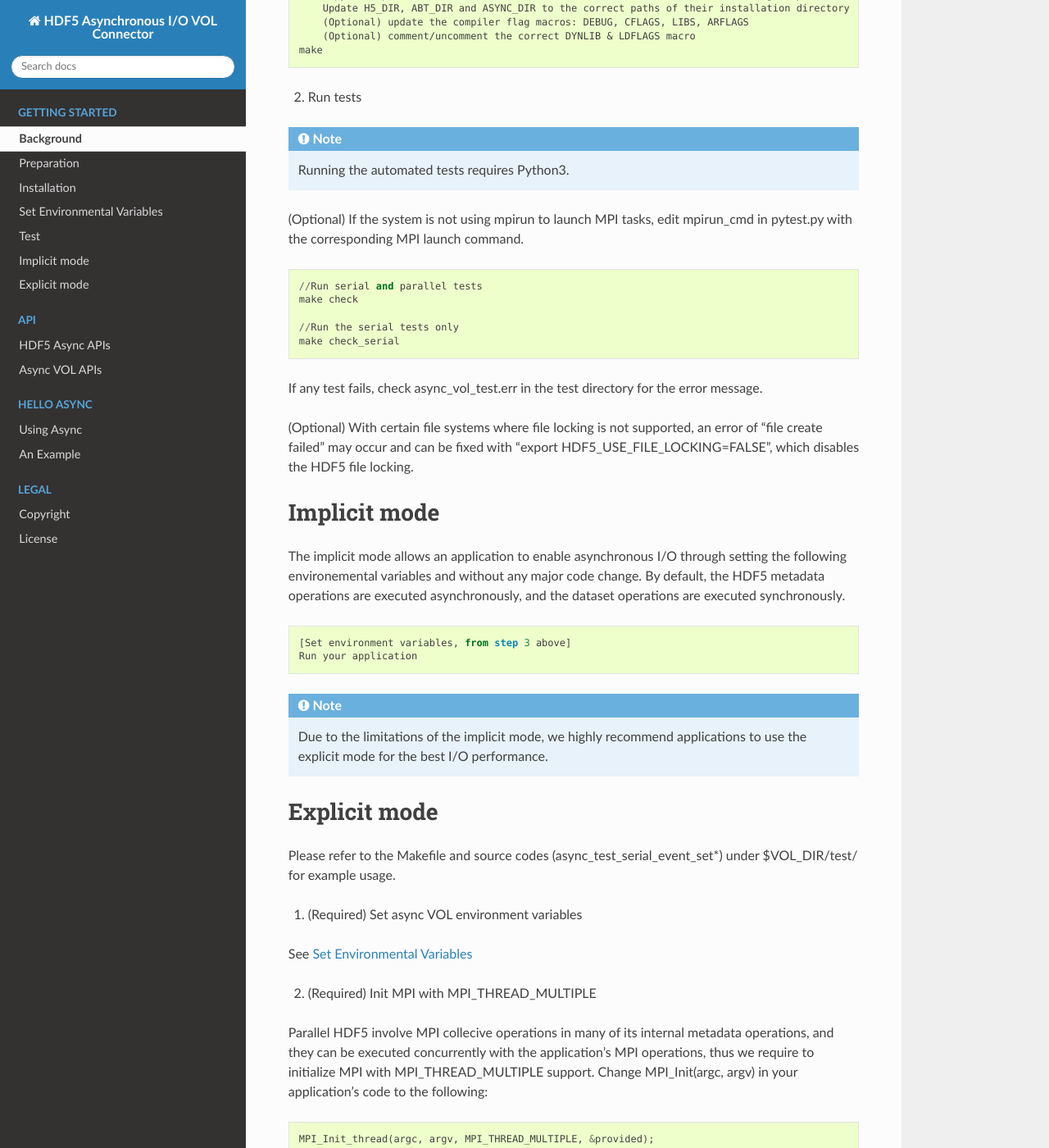
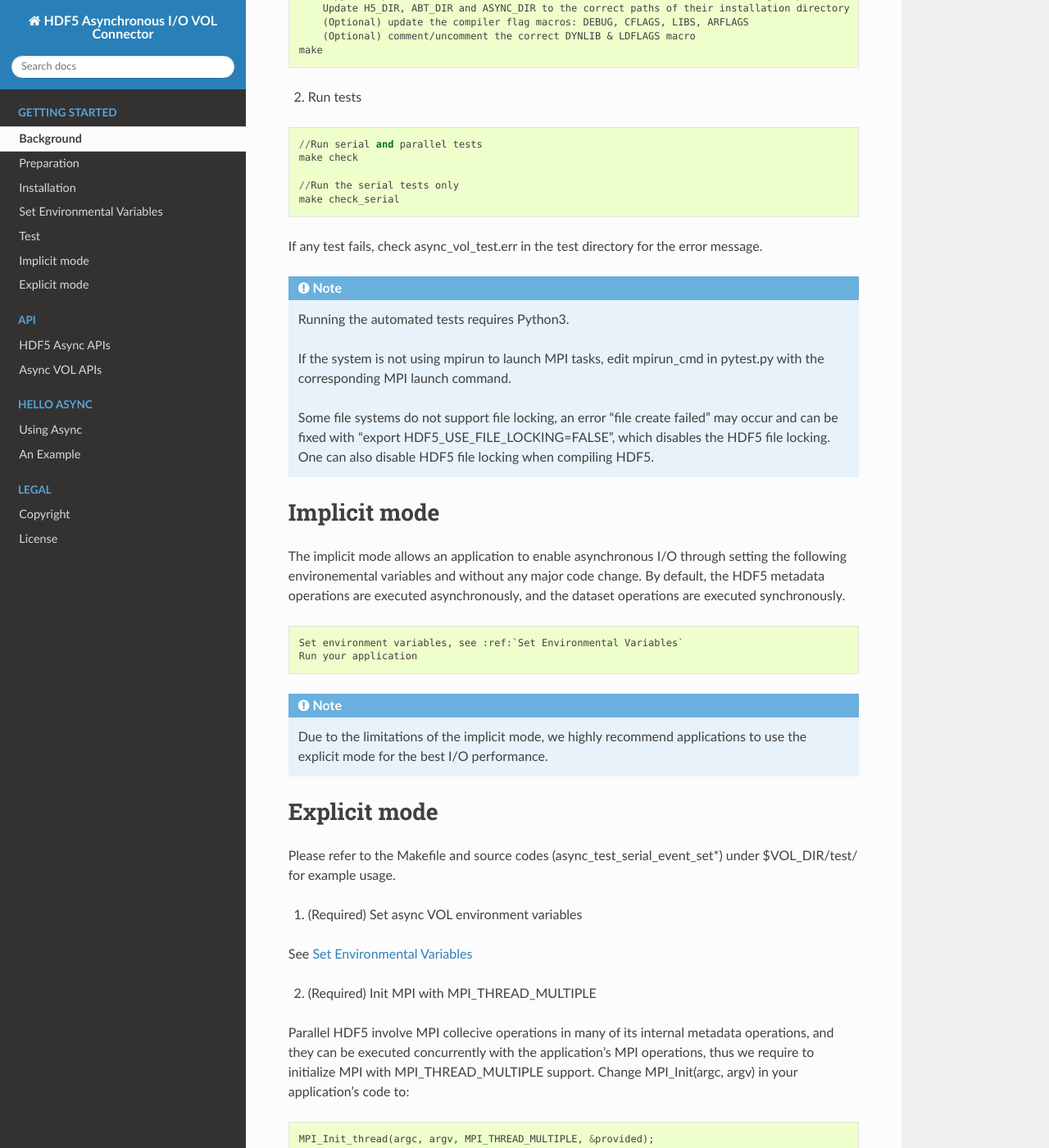
Before and after one commit to HDFGroup/vol-async, a Sphinx documentation site: the page built from docs/source/gettingstarted.rst, in a window 1280 px wide and 1400 px high, scrolled down 2146 px. Shown: the whole window at 82% size. Built offline with Sphinx 7.4.7 and the Read the Docs theme 2.0.0, drawn with Linux system fonts in a browser that asks for light colours; some of the changed text lies outside the part shown.

Commit message:
Update documentation

```diff
--- a/docs/source/gettingstarted.rst
+++ b/docs/source/gettingstarted.rst
@@ -80,6 +80,7 @@ Set Environmental Variables
 Async VOL requires the setting of the following environmental variable to enable asynchronous I/O:
 
 *Linux*
+
 .. code-block::
 
     export LD_LIBRARY_PATH=$VOL_DIR/src:$H5_DIR/install/lib:$ABT_DIR/install/lib:$LD_LIBRARY_PATH
@@ -87,6 +88,7 @@ Async VOL requires the setting of the following environmental variable to enable
     export HDF5_VOL_CONNECTOR="async under_vol=0;under_info={}"
 
 *MacOS*
+
 .. code-block::
 
     export DYLD_LIBRARY_PATH=$VOL_DIR/src:$H5_DIR/install/lib:$ABT_DIR/install/lib:$DYLD_LIBRARY_PATH
@@ -112,11 +114,6 @@ Test
 
 2. Run tests
 
-.. note::
-    Running the automated tests requires Python3.
-
-(Optional) If the system is not using mpirun to launch MPI tasks, edit mpirun_cmd in pytest.py with the corresponding MPI launch command.
-
 .. code-block::
 
     //Run serial and parallel tests
@@ -127,7 +124,12 @@ Test
 
 If any test fails, check async_vol_test.err in the test directory for the error message.
 
-(Optional) With certain file systems where file locking is not supported, an error of "file create failed" may occur and can be fixed with "export HDF5_USE_FILE_LOCKING=FALSE", which disables the HDF5 file locking.
+.. note::
+    Running the automated tests requires Python3.
+
+    If the system is not using mpirun to launch MPI tasks, edit mpirun_cmd in pytest.py with the corresponding MPI launch command.
+
+    Some file systems do not support file locking, an error "file create failed" may occur and can be fixed with "export HDF5_USE_FILE_LOCKING=FALSE", which disables the HDF5 file locking. One can also disable HDF5 file locking when compiling HDF5.
 
 
 Implicit mode
@@ -137,7 +139,7 @@ The implicit mode allows an application to enable asynchronous I/O through setti
 
 .. code-block::
 
-    [Set environment variables, from step 3 above]
+    Set environment variables, see :ref:`Set Environmental Variables`
     Run your application
 
 .. note::
@@ -155,13 +157,15 @@ See :ref:`Set Environmental Variables`
 
 2. (Required) Init MPI with MPI_THREAD_MULTIPLE
 
-Parallel HDF5 involve MPI collecive operations in many of its internal metadata operations, and they can be executed concurrently with the application's MPI operations, thus we require to initialize MPI with MPI_THREAD_MULTIPLE support. Change MPI_Init(argc, argv) in your application's code to the following:
+Parallel HDF5 involve MPI collecive operations in many of its internal metadata operations, and they can be executed concurrently with the application's MPI operations, thus we require to initialize MPI with MPI_THREAD_MULTIPLE support. Change MPI_Init(argc, argv) in your application's code to:
 
 .. code-block::
 
     MPI_Init_thread(argc, argv, MPI_THREAD_MULTIPLE, &provided);
 
 3. (Required) Use event set and new async API to manage asynchronous I/O operations, see API section for a complete of APIs.
+
+More detailed description on how to enable async VOL is descritbed in Hello Async Section.
 
 .. code-block::
 
```
Also changed, not shown: docs/source/example.rst (+7 -3 lines).
